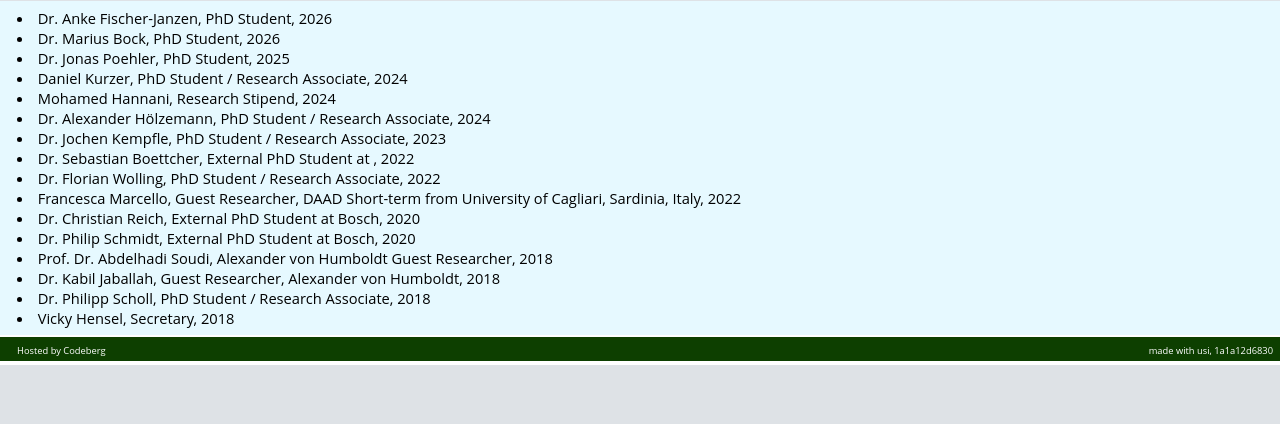
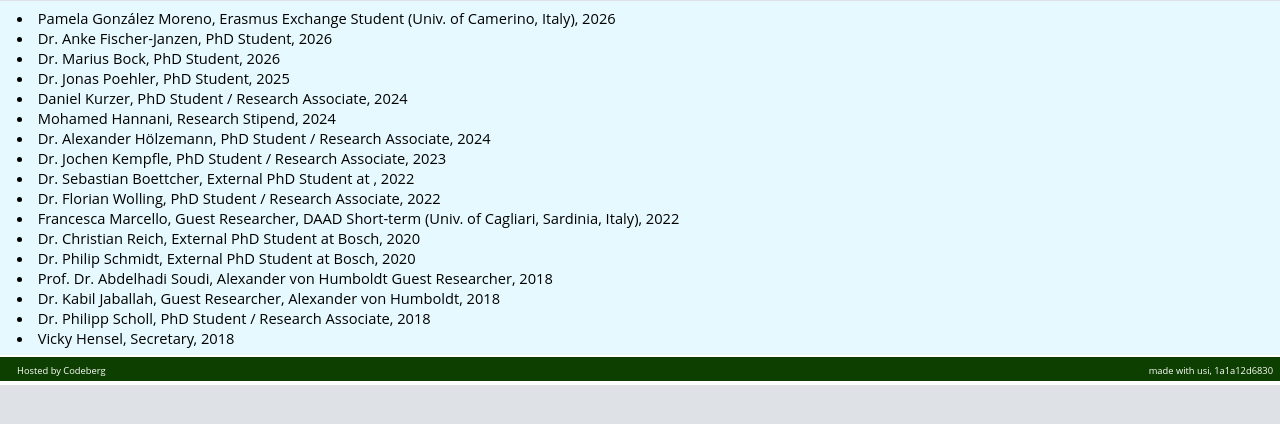
Before and after one commit to kristofvl/usi, a plain HTML site: page team_alumn.html in a window 1280 px wide. Shown: the part 178-602 px from the top of the page. Drawn offline with Linux system fonts and the light colour scheme.

Commit message:
alumni update

```diff
--- a/team_alumn.html
+++ b/team_alumn.html
@@ -14,6 +14,7 @@
 		<script async src="hdr.js" strng="Team → Alumni"></script>
 
 		<div id="usi_page">
+			<li>Pamela González Moreno, Erasmus Exchange Student (Univ. of Camerino, Italy), 2026 </li>
 			<li>Dr. Anke Fischer-Janzen, PhD Student, 2026 </li>
 			<li>Dr. Marius Bock, PhD Student, 2026 </li>
 			<li>Dr. Jonas Poehler, PhD Student, 2025 </li>
@@ -24,8 +25,8 @@
 			<li>Dr. Sebastian Boettcher, External PhD Student at , 2022</li>
 			<li>Dr. Florian Wolling, PhD Student / Research Associate, 2022</li>
 			<li>
-				Francesca Marcello, Guest Researcher, DAAD Short-term from University
-				of Cagliari, Sardinia, Italy, 2022
+				Francesca Marcello, Guest Researcher, DAAD Short-term (Univ.
+				of Cagliari, Sardinia, Italy), 2022
 			</li>
 			<li>Dr. Christian Reich, External PhD Student at Bosch, 2020</li>
 			<li>Dr. Philip Schmidt, External PhD Student at Bosch, 2020</li>
```
